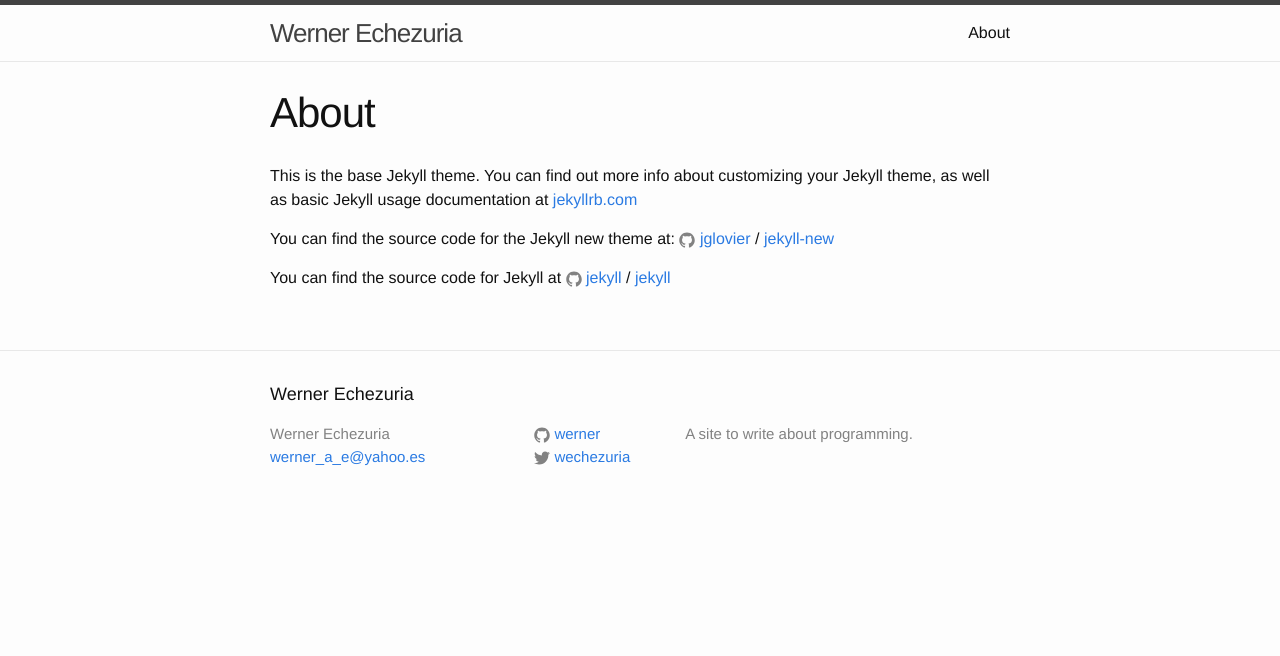
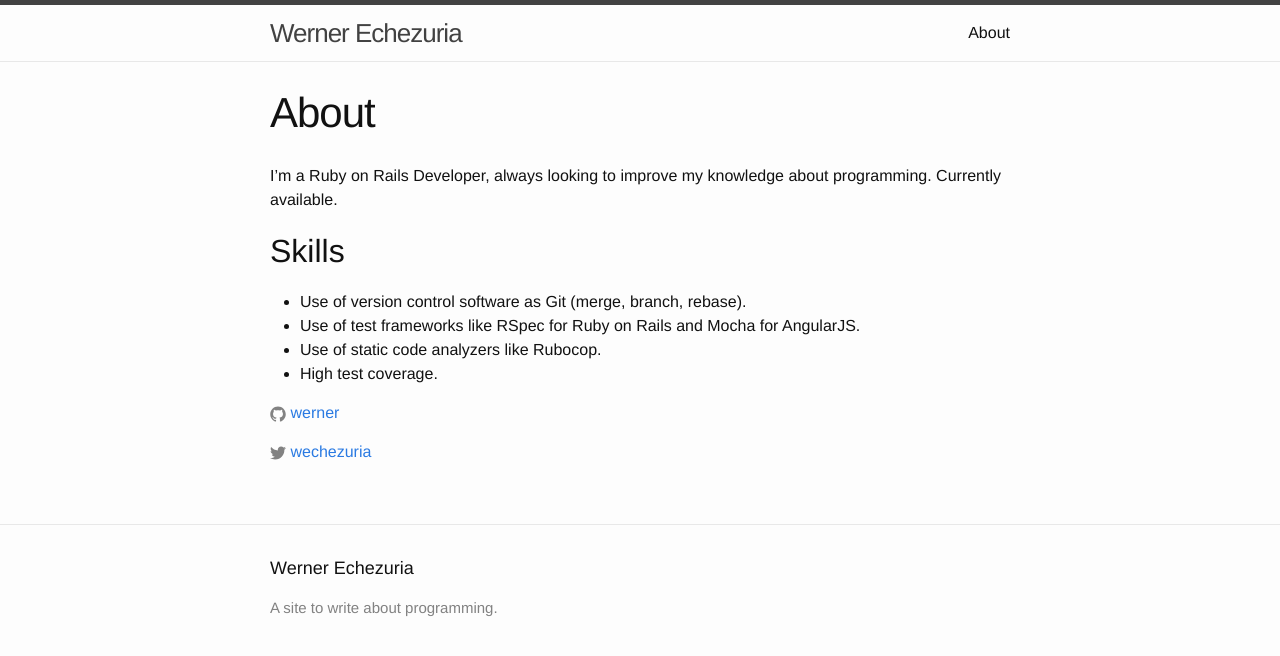
Before and after one commit to werner/werner.github.io, a Jekyll site: the page built from about.md, in a window 1280 px wide. Shown: the top 656 px of the page. Built offline with Jekyll 4.4.1, drawn with Linux system fonts in a browser that asks for light colours.

Commit message:
add skills in about page

```diff
--- a/_includes/footer.html
+++ b/_includes/footer.html
@@ -5,29 +5,6 @@
     <h2 class="footer-heading">{{ site.title }}</h2>
 
     <div class="footer-col-wrapper">
-      <div class="footer-col footer-col-1">
-        <ul class="contact-list">
-          <li>{{ site.title }}</li>
-          <li><a href="mailto:{{ site.email }}">{{ site.email }}</a></li>
-        </ul>
-      </div>
-
-      <div class="footer-col footer-col-2">
-        <ul class="social-media-list">
-          {% if site.github_username %}
-          <li>
-            {% include icon-github.html username=site.github_username %}
-          </li>
-          {% endif %}
-
-          {% if site.twitter_username %}
-          <li>
-            {% include icon-twitter.html username=site.twitter_username %}
-          </li>
-          {% endif %}
-        </ul>
-      </div>
-
       <div class="footer-col footer-col-3">
         <p>{{ site.description }}</p>
       </div>
--- a/about.md
+++ b/about.md
@@ -4,12 +4,14 @@ title: About
 permalink: /about/
 ---
 
-This is the base Jekyll theme. You can find out more info about customizing your Jekyll theme, as well as basic Jekyll usage documentation at [jekyllrb.com](http://jekyllrb.com/)
+I'm a Ruby on Rails Developer, always looking to improve my knowledge about programming.
+Currently available.
 
-You can find the source code for the Jekyll new theme at:
-{% include icon-github.html username="jglovier" %} /
-[jekyll-new](https://github.com/jglovier/jekyll-new)
+## Skills
+- Use of version control software as Git (merge, branch, rebase).
+- Use of test frameworks like RSpec for Ruby on Rails and Mocha for AngularJS.
+- Use of static code analyzers like Rubocop.
+- High test coverage.
 
-You can find the source code for Jekyll at
-{% include icon-github.html username="jekyll" %} /
-[jekyll](https://github.com/jekyll/jekyll)
+{% include icon-github.html username="werner" %}
+{% include icon-twitter.html username="wechezuria" %}
```
